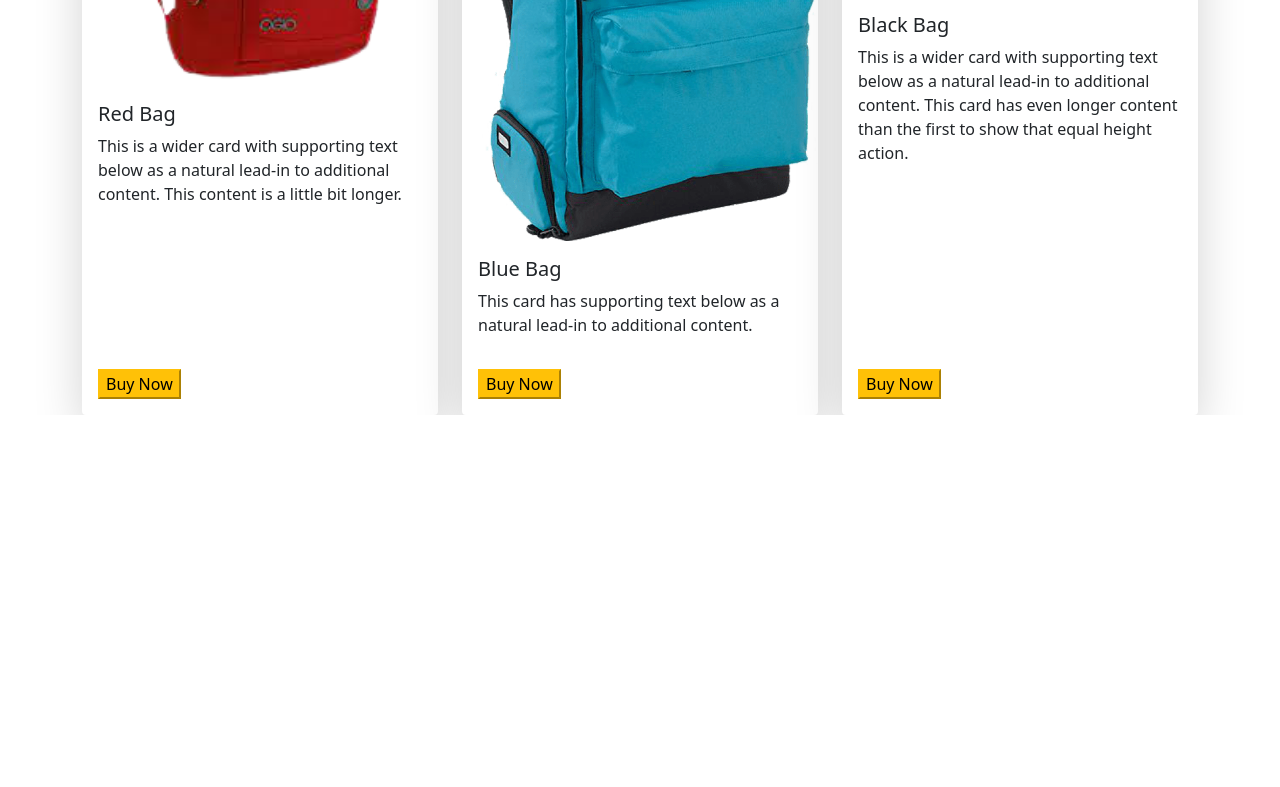
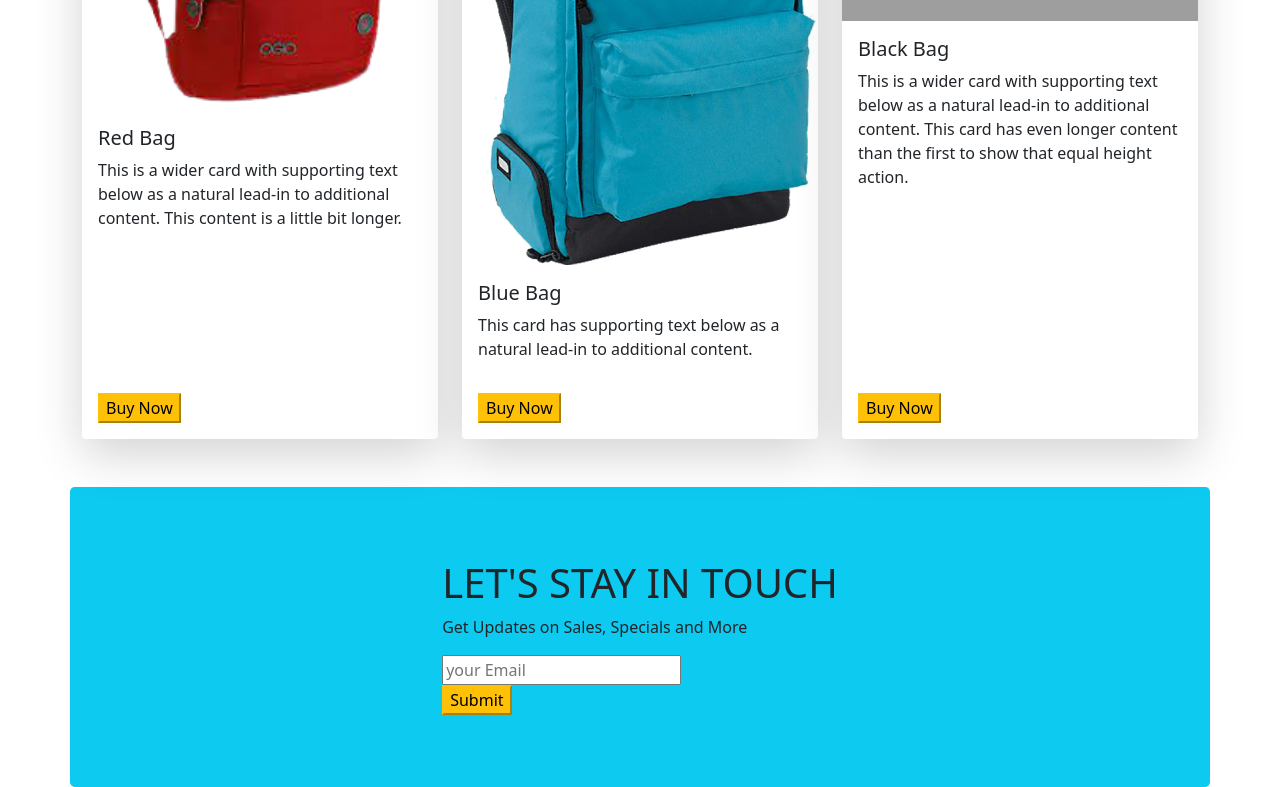
Before and after one commit to ishrataney/panda-commerce-bootstrap, a plain HTML site: page index.html in a window 1280 px wide. Shown: the part 1707-2494 px from the top of the page. Before the commit the page ends 2122 px from the top, so only its background shows below. Drawn offline with nearby package versions, Linux system fonts and the light colour scheme; grey boxes are pictures that could not be loaded.

Commit message:
initial commit

```diff
--- a/index.html
+++ b/index.html
@@ -175,7 +175,7 @@
         </div>
       </div>
     </section>
-    <section class="container mt-4">
+    <section class="container my-5">
       <h2>Backpack</h2>
       <div class="row row-cols-1  row-cols-md-3 row-cols-lg-3 g-4">
         <div class="col">
@@ -218,7 +218,16 @@
       </div>
     </section>
 
-
+  <!-- Subscribe -->
+  <section style="height: 300px;" class="container bg-info d-flex justify-content-center align-items-center rounded-3">
+   <div>
+    <h1>LET'S STAY IN TOUCH</h1>
+    <P>Get Updates on Sales, Specials and More</P>
+    <input type="text"placeholder="your Email">
+    <br>
+    <button class="btn-warning">Submit</button>
+   </div>
+  </section>
     </main>
 
 
```
